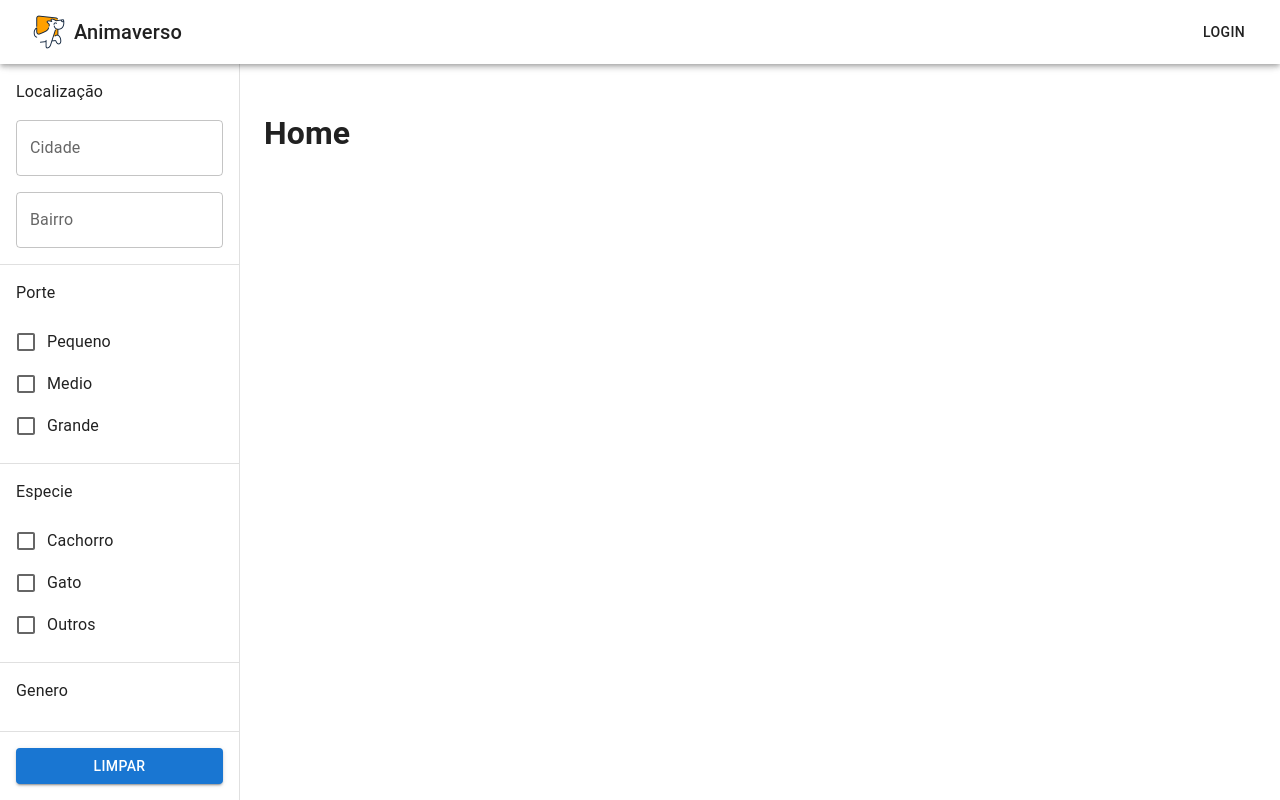
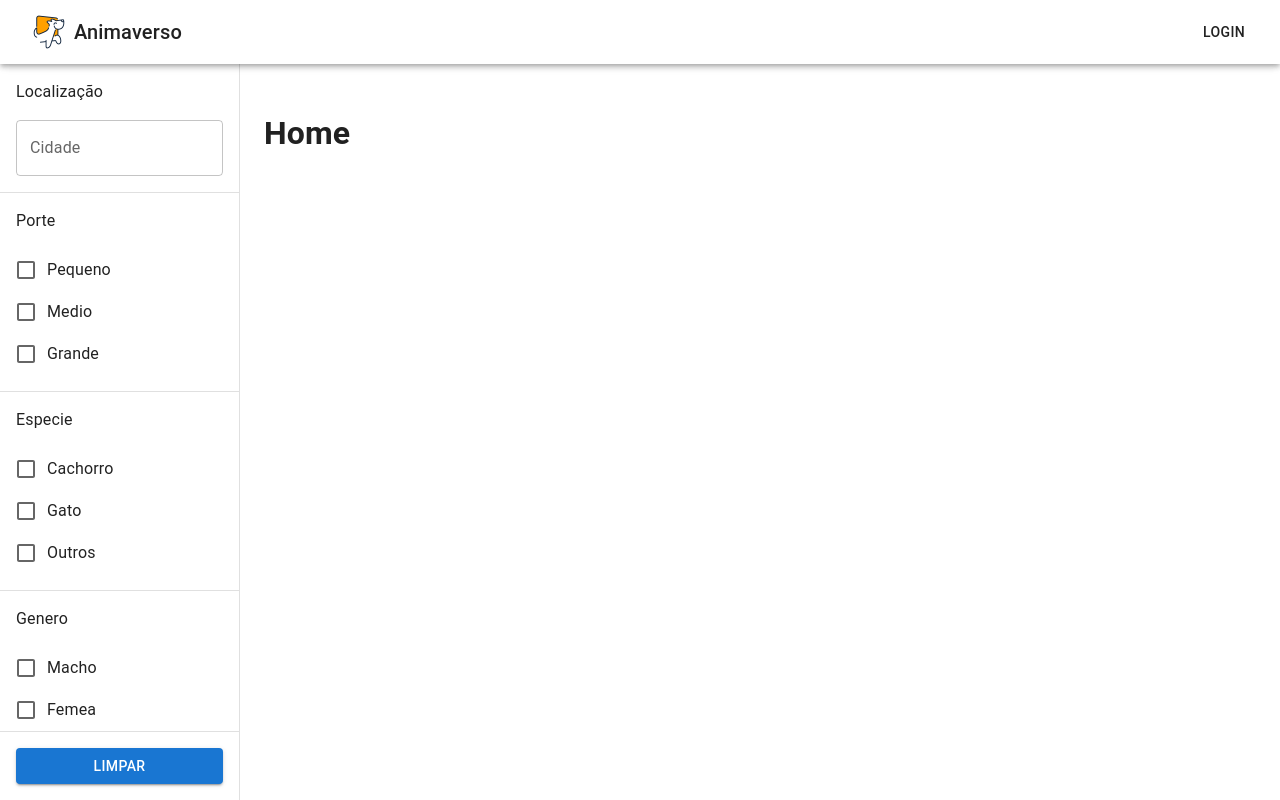
Before and after one commit to Animaversos/Animaverso, a React (Vite) app: page / in a window 1280 px wide. Built offline with nearby package versions, Linux system fonts and the light colour scheme.

Commit message:
REMOVE: Removido campo bairro do filtro

```diff
--- a/src/components/filtersContent/index.jsx
+++ b/src/components/filtersContent/index.jsx
@@ -10,7 +10,6 @@ export default function FiltersContent() {
                 <Box sx={{display: 'flex', flexDirection: 'column' ,padding: 2, gap: 2}}>
                     <div>Localização</div>
                     <TextField variant={"outlined"} label={"Cidade"} />
-                    <TextField variant={"outlined"} label={"Bairro"}/>
                 </Box>
                 <Divider />
                 <Box sx={{display: 'flex', flexDirection: 'column' ,padding: 2, gap: 2}}>
```
